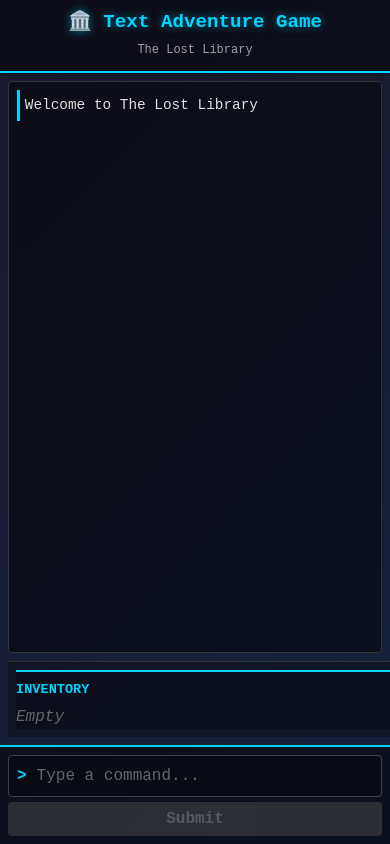
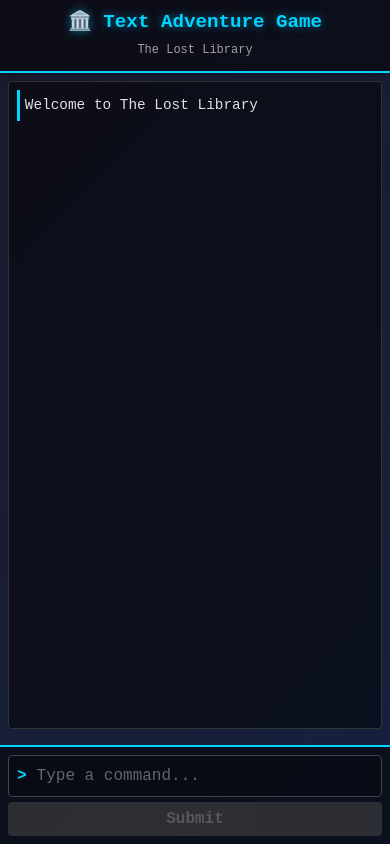
Before and after one commit to firstdivision/text-adventure, a React (Vite) app: page / in a window 390 px wide. Built offline with nearby package versions, Linux system fonts and the light colour scheme.

Commit message:
Remove inventory sidebar - use 'i' command instead

```diff
--- a/src/components/Game.tsx
+++ b/src/components/Game.tsx
@@ -1,5 +1,5 @@
 import React, { useState, useCallback } from 'react';
-import { GameDisplay, CommandInput, InventoryDisplay } from './GameComponents';
+import { GameDisplay, CommandInput } from './GameComponents';
 import { createGameState, executeCommand } from '../game/engine';
 import type { GameState } from '../types/game';
 import { lostLibraryAdventure } from '../adventures/lostLibrary';
@@ -25,10 +25,6 @@ export const Game: React.FC = () => {
         <div className="game-content">
           <GameDisplay gameState={gameState} />
         </div>
-
-        <aside className="game-sidebar">
-          <InventoryDisplay inventory={gameState.inventory} />
-        </aside>
       </main>
 
       <footer className="game-footer">
--- a/src/styles/Game.css
+++ b/src/styles/Game.css
@@ -44,15 +44,6 @@
   display: flex;
   flex-direction: column;
   min-width: 0;
-}
-
-.game-sidebar {
-  width: 220px;
-  background-color: rgba(0, 0, 0, 0.3);
-  border: 1px solid #00d4ff;
-  border-radius: 4px;
-  padding: 1rem;
-  overflow-y: auto;
 }
 
 /* Game Display (Messages) */
@@ -242,20 +233,6 @@
 
 /* Responsive Design for Tablets and Mobile */
 @media (max-width: 768px) {
-  .game-main {
-    flex-direction: column;
-    gap: 0;
-  }
-
-  .game-sidebar {
-    width: 100%;
-    border: none;
-    border-top: 1px solid #333;
-    padding: 0.5rem;
-    max-height: 150px;
-    border-radius: 0;
-  }
-
   .game-header h1 {
     font-size: 1.4rem;
   }
@@ -266,21 +243,6 @@
 
   .game-display {
     margin-bottom: 0.5rem;
-  }
-
-  .inventory-panel {
-    border-top: 2px solid #00d4ff;
-  }
-
-  .inventory-panel h3 {
-    font-size: 0.9rem;
-    margin-bottom: 0.3rem;
-  }
-
-  .inventory-item {
-    font-size: 0.85rem;
-    padding: 0.3rem 0.4rem;
-    margin-bottom: 0.2rem;
   }
 }
 
@@ -329,19 +291,6 @@
     font-size: 0.9rem;
     line-height: 1.5;
   }
-
-  .game-sidebar {
-    max-height: 120px;
-  }
-
-  .inventory-panel h3 {
-    font-size: 0.85rem;
-  }
-
-  .inventory-item {
-    font-size: 0.8rem;
-    padding: 0.25rem 0.3rem;
-  }
 }
 
 /* Print styles (if user wants to print the game) */
```
